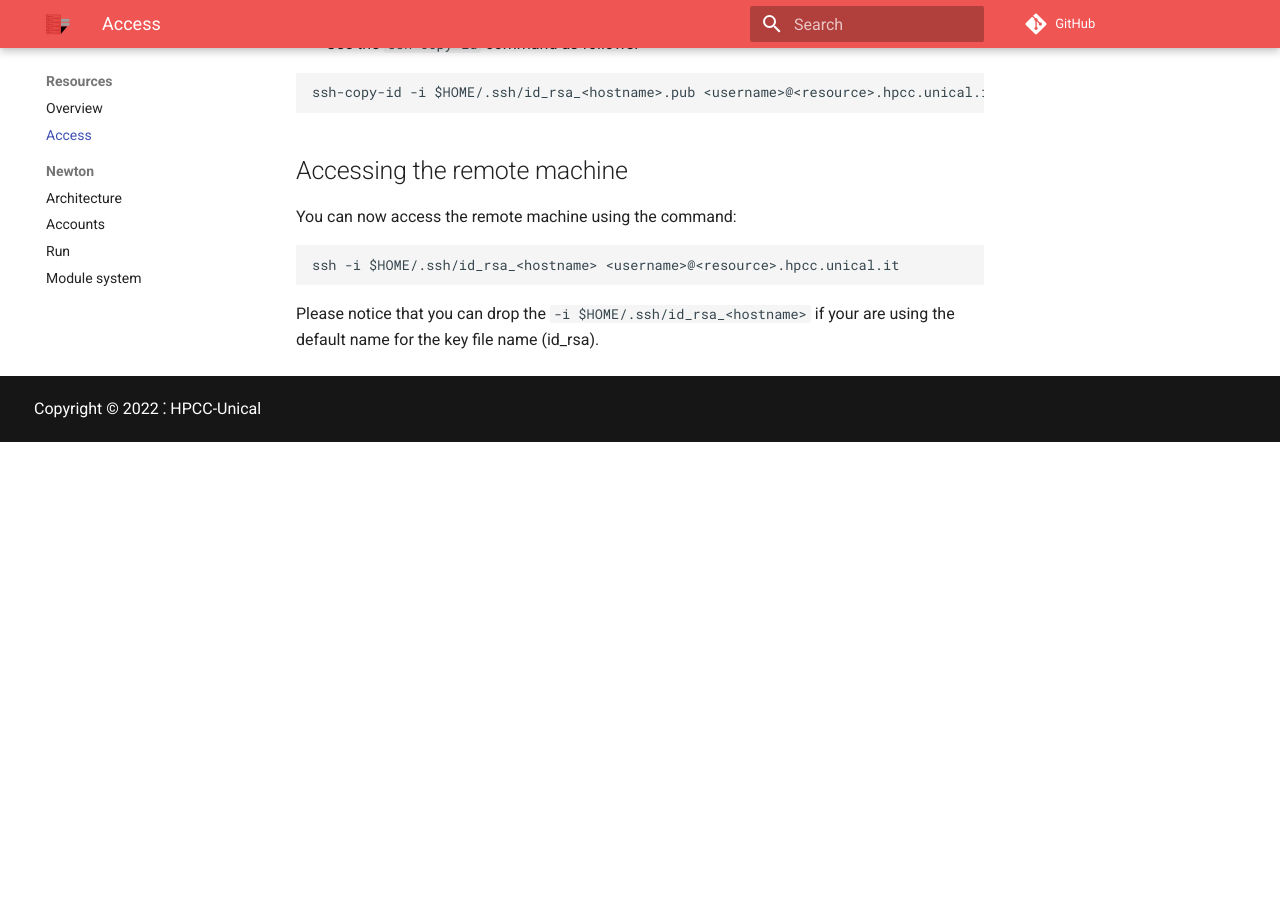
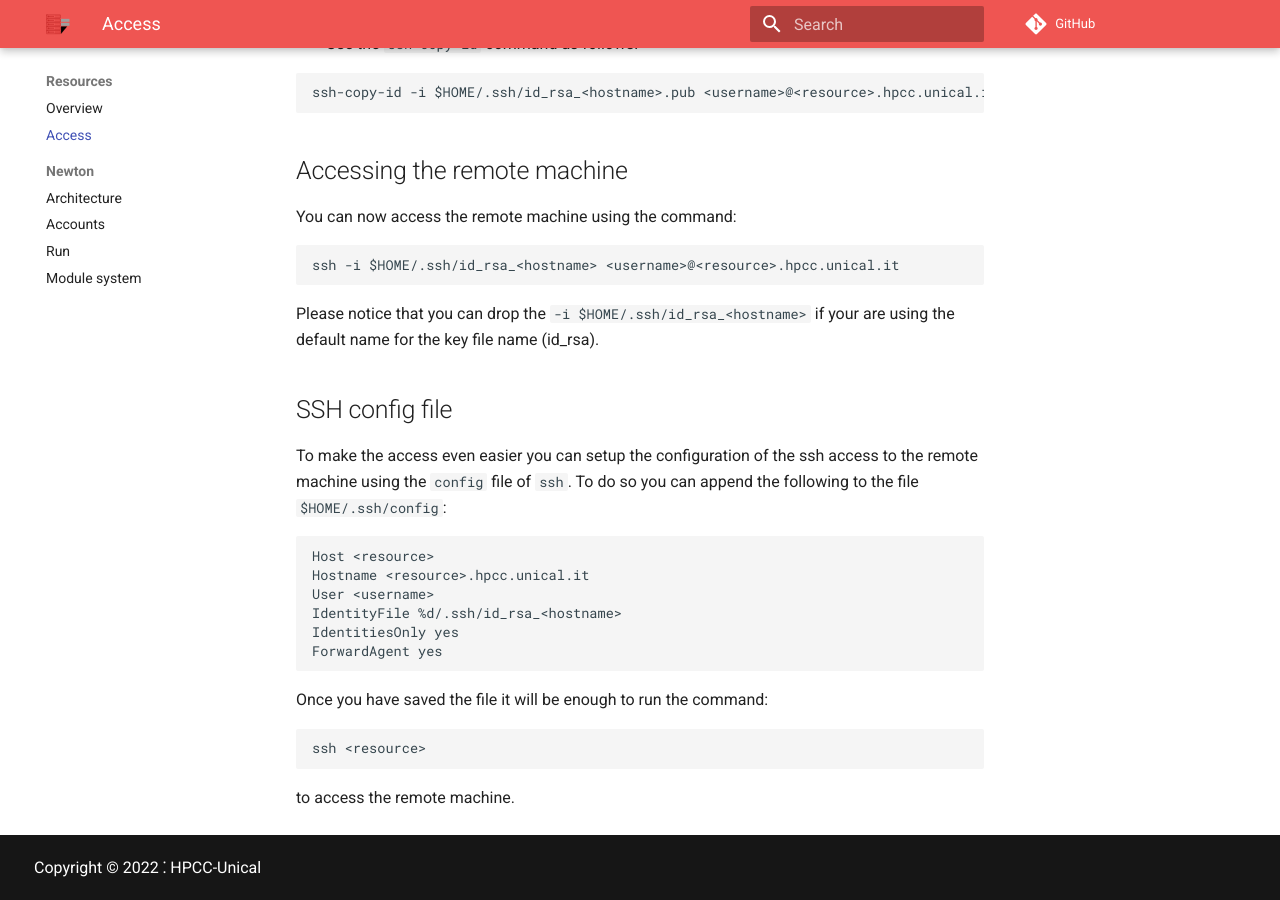
Before and after one commit to HPCC-Unical/Docs, an MkDocs documentation site: the page built from docs/resources/access.md, in a window 1280 px wide and 900 px high, scrolled down 1297 px. Built offline with MkDocs 1.6.1 and Material for MkDocs 9.7.7, drawn with Linux system fonts in a browser that asks for light colours; comment, search, counter and statistics services are not loaded; before the commit the page ends 1739 px from its top, so only the background shows below that.

Commit message:
First draft of the Docs

````diff
--- a/docs/resources/access.md
+++ b/docs/resources/access.md
@@ -49,3 +49,22 @@ ssh -i $HOME/.ssh/id_rsa_<hostname> <username>@<resource>.hpcc.unical.it
 ```
 
 Please notice that you can drop the `-i $HOME/.ssh/id_rsa_<hostname>` if your are using the default name for the key file name (id_rsa).
+
+##SSH config file
+To make the access even easier you can setup the configuration of the ssh access to the remote machine using the `config` file of `ssh`.
+To do so you can append the following to the file `$HOME/.ssh/config`:
+
+```
+Host <resource>
+Hostname <resource>.hpcc.unical.it
+User <username>
+IdentityFile %d/.ssh/id_rsa_<hostname>
+IdentitiesOnly yes
+ForwardAgent yes
+```
+
+Once you have saved the file it will be enough to run the command:
+```
+ssh <resource>
+```
+to access the remote machine.
````
